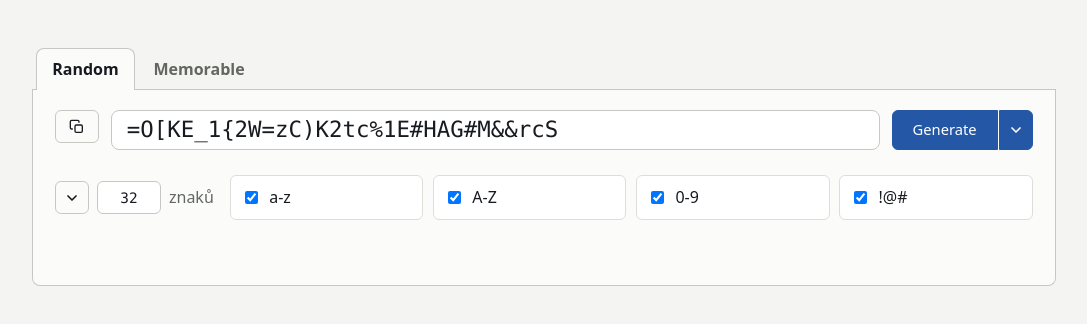
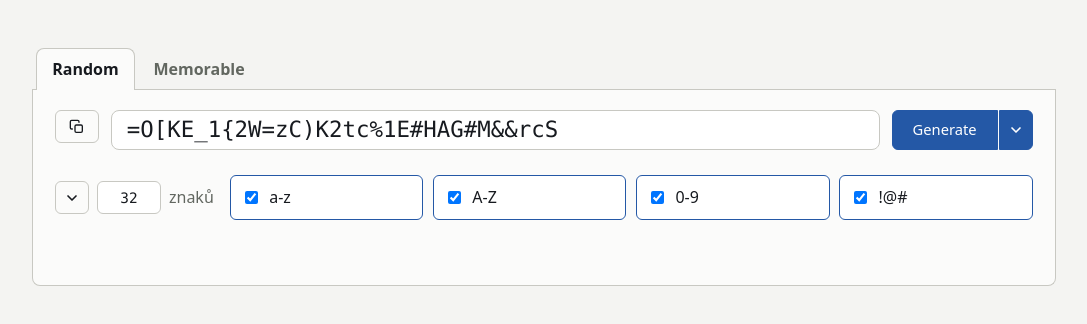
Before and after one commit to chemix/heslo, a plain HTML site: page index.html in a window 1280 px wide. Shown: the whole page, without its empty margins (96-1183 px from the left). Drawn offline with Linux system fonts and the light colour scheme.

Commit message:
Dim unchecked toggles, outline checked ones
Why
  The charset/dictionary checkboxes read as flat boxes — the
  checked vs. unchecked state was not obvious at a glance. User
  asked for a clearer affordance on the toggle rows.

What
  .toggles label now sits at opacity 0.55 by default; a
  :has(input:checked) rule restores full opacity and swaps the
  soft border for the accent (blue) border. A short transition
  smooths the state change.

How it works now
  Every toggle row — random charsets and memorable dictionaries
  alike — highlights active selections: checked items are bright
  with a blue outline, unchecked ones recede.

```diff
--- a/styles.css
+++ b/styles.css
@@ -182,6 +182,13 @@
   border: 1px solid var(--line-soft);
   border-radius: var(--radius-sm);
   background: var(--panel-soft);
+  opacity: 0.55;
+  transition: opacity 0.15s ease, border-color 0.15s ease;
+}
+
+.toggles label:has(input:checked) {
+  opacity: 1;
+  border-color: var(--accent);
 }
 
 .table-head {
```
